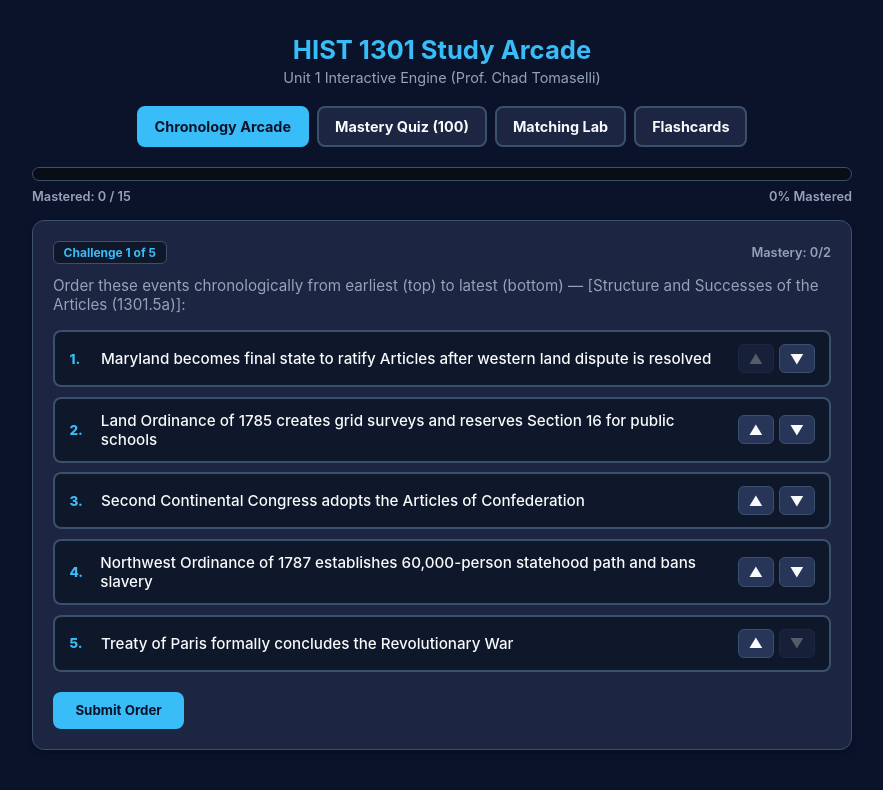
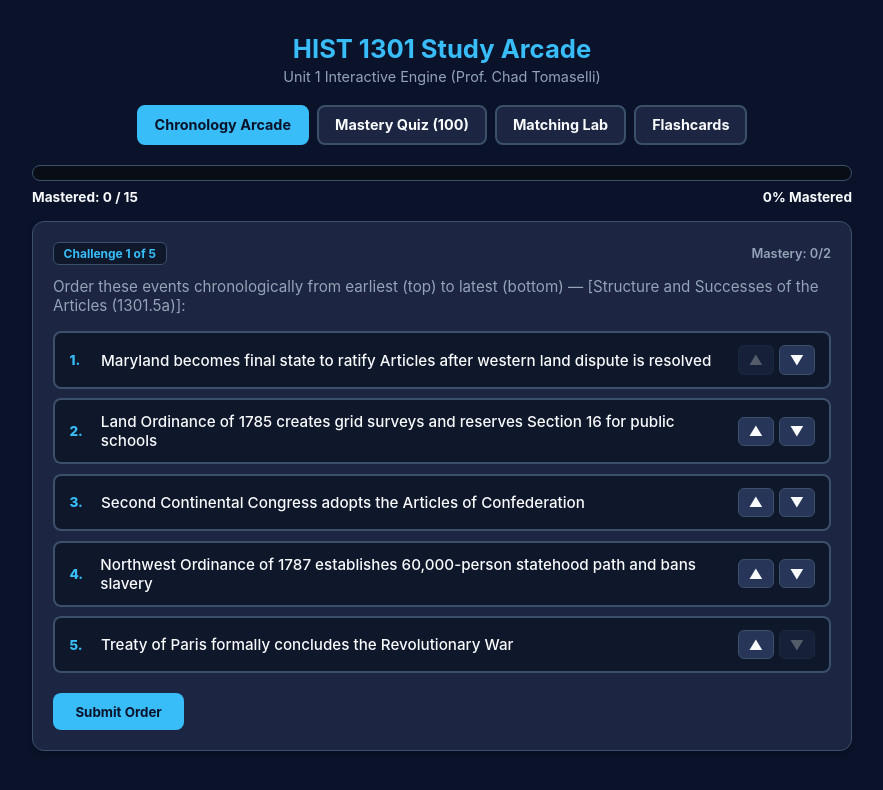
Before and after one commit to AnatomistLady/Alice-History-Arcade, a plain HTML site: page index.html in a window 1280 px wide. Shown: the whole page, without its empty margins (198-1081 px from the left). Drawn offline with Linux system fonts and the light colour scheme.

Commit message:
Update index.html

```diff
--- a/index.html
+++ b/index.html
@@ -3,7 +3,7 @@
 <head>
   <meta charset="UTF-8" />
   <meta name="viewport" content="width=device-width, initial-scale=1.0, maximum-scale=1.0, user-scalable=no" />
-  <title>HIST 1301 Unit 1 Study Arcade</title>
+  <title>HIST 1301 Study Arcade | Unit 1</title>
   <style>
     :root {
       --bg: #0b132b;
@@ -41,16 +41,16 @@
     .panel { display: none; }
     .panel.active { display: block; }
 
-    /* Cards & Shared UI */
+    /* Cards & UI */
     .card { background: var(--card-bg); border: 1px solid var(--border); border-radius: var(--radius); padding: 1.25rem; box-shadow: 0 4px 6px -1px rgba(0,0,0,0.3); margin-bottom: 1rem; }
     .card-top { display: flex; justify-content: space-between; align-items: center; margin-bottom: 0.75rem; }
     .round-tag { background: #0f172a; color: var(--accent); padding: 0.2rem 0.6rem; border-radius: 6px; font-size: 0.75rem; font-weight: 700; border: 1px solid var(--border); }
     .mastery-badge { font-size: 0.8rem; font-weight: 600; color: var(--text-muted); }
 
     /* Progress bar */
-    .mastery-bar-wrap { background: #090d16; border-radius: 20px; height: 14px; overflow: hidden; margin: 0.5rem 0; border: 1px solid var(--border); }
+    .mastery-bar-wrap { background: #090d16; border-radius: 20px; height: 16px; overflow: hidden; margin: 0.5rem 0; border: 1px solid var(--border); }
     .mastery-bar-fill { background: linear-gradient(90deg, var(--accent), var(--success)); height: 100%; width: 0%; transition: width 0.4s ease; }
-    .mastery-stats { display: flex; justify-content: space-between; font-size: 0.8rem; color: var(--text-muted); font-weight: 600; margin-bottom: 1rem; }
+    .mastery-stats { display: flex; justify-content: space-between; font-size: 0.85rem; color: var(--text); font-weight: 700; margin-bottom: 1rem; }
 
     /* Chronology List Styles */
     .timeline-list { display: flex; flex-direction: column; gap: 0.6rem; margin-bottom: 1.25rem; list-style: none; }
@@ -236,7 +236,7 @@
 
   <script>
     /* ============================================================
-       DATA: TIMELINE CHALLENGES (15 ERA CHALLENGES)
+       DATA: TIMELINE CHALLENGES (15)
        ============================================================ */
     const timelineChallenges = [
       {
@@ -415,7 +415,7 @@
     ];
 
     /* ============================================================
-       DATA: 100 QUESTION POOL (TOMASELLI CURATED)
+       DATA: 100 QUESTION POOL
        ============================================================ */
     const quizQuestions = [
       { id: "q1", q: "What was John Rolfe's primary economic contribution to Jamestown (1301.1c)?", opts: ["Discovering gold in the James River", "Introducing and cultivating a mild, cured strain of West Indian tobacco", "Constructing iron mills", "Drafting the Mayflower Compact"], a: 1, exp: "Rolfe cultivated a mild West Indian tobacco that became Virginia's cash crop, providing the economic salvation Jamestown required." },
@@ -552,9 +552,9 @@
     ];
 
     /* ============================================================
-       PERSISTENT STORAGE & MASTERY SYSTEM
+       FIXED PERSISTENT STORAGE & REACTIVE PROGRESS BAR
        ============================================================ */
-    const STORAGE_KEY = 'HIST1301_ALICE_FINAL_MASTER_V4';
+    const STORAGE_KEY = 'HIST1301_ALICE_DYNAMIC_V5';
     let arcadeData = { chrono: {}, quiz: {} };
 
     function loadStore() {
@@ -584,24 +584,40 @@
     function saveStore() {
       try {
         localStorage.setItem(STORAGE_KEY, JSON.stringify(arcadeData));
-      } catch (err) {}
+      } catch (err) {
+        console.warn("Save failed", err);
+      }
       updateAllProgressBars();
     }
 
     function updateAllProgressBars() {
+      // 1. Chronology calculations
       let cMaster = 0;
-      timelineChallenges.forEach(c => { if ((arcadeData.chrono[c.id] || 0) >= 2) cMaster++; });
+      timelineChallenges.forEach(c => {
+        if ((arcadeData.chrono[c.id] || 0) >= 2) cMaster++;
+      });
       const cPct = Math.round((cMaster / timelineChallenges.length) * 100);
-      document.getElementById('chronoFill').style.width = `${cPct}%`;
-      document.getElementById('chronoMasteredText').textContent = `Mastered: ${cMaster} / ${timelineChallenges.length}`;
-      document.getElementById('chronoPctText').textContent = `${cPct}% Mastered`;
+      const cFill = document.getElementById('chronoFill');
+      const cTxt = document.getElementById('chronoMasteredText');
+      const cPctTxt = document.getElementById('chronoPctText');
 
+      if (cFill) cFill.style.width = `${cPct}%`;
+      if (cTxt) cTxt.textContent = `Mastered: ${cMaster} / ${timelineChallenges.length}`;
+      if (cPctTxt) cPctTxt.textContent = `${cPct}% Mastered`;
+
+      // 2. Quiz calculations
       let qMaster = 0;
-      quizQuestions.forEach(q => { if ((arcadeData.quiz[q.id] || 0) >= 2) qMaster++; });
+      quizQuestions.forEach(q => {
+        if ((arcadeData.quiz[q.id] || 0) >= 2) qMaster++;
+      });
       const qPct = Math.round((qMaster / quizQuestions.length) * 100);
-      document.getElementById('quizFill').style.width = `${qPct}%`;
-      document.getElementById('quizMasteredText').textContent = `Mastered: ${qMaster} / ${quizQuestions.length}`;
-      document.getElementById('quizPctText').textContent = `${qPct}% Mastered`;
+      const qFill = document.getElementById('quizFill');
+      const qTxt = document.getElementById('quizMasteredText');
+      const qPctTxt = document.getElementById('quizPctText');
+
+      if (qFill) qFill.style.width = `${qPct}%`;
+      if (qTxt) qTxt.textContent = `Mastered: ${qMaster} / ${quizQuestions.length}`;
+      if (qPctTxt) qPctTxt.textContent = `${qPct}% Mastered`;
     }
 
     function switchMode(mode) {
@@ -611,6 +627,7 @@
       });
       document.getElementById(`panel-${mode}`).classList.add('active');
       document.getElementById(`tab-${mode}`).setAttribute('aria-selected', 'true');
+      updateAllProgressBars();
     }
 
     /* ============================================================
@@ -651,6 +668,7 @@
       document.getElementById('chronoNextBtn').style.display = 'none';
 
       drawChronologyItems(false);
+      updateAllProgressBars();
     }
 
     function drawChronologyItems(isLocked) {
@@ -780,6 +798,8 @@
         btn.onclick = () => handleQuizPick(i, btn);
         opts.appendChild(btn);
       });
+
+      updateAllProgressBars();
     }
 
     function handleQuizPick(picked, clickedBtn) {
@@ -802,6 +822,12 @@
         fb.innerHTML = `<strong>✗ Incorrect.</strong> ${q.exp}`;
         arcadeData.quiz[q.id] = 0;
       }
+
+      // Update the badge on the active card immediately
+      const newLvl = arcadeData.quiz[q.id] || 0;
+      document.getElementById('quizBadge').textContent = `Mastery: ${newLvl}/2 ${newLvl >= 2 ? '★' : ''}`;
+
+      // Save and reactively update the top progress bar on every single tap
       saveStore();
       document.getElementById('quizNextBtn').style.display = 'inline-block';
     }
@@ -879,7 +905,7 @@
     }
 
     /* ============================================================
-       INITIALIZATION
+       INITIALIZATION CALLS
        ============================================================ */
     loadStore();
     startChronologyRound();
```
